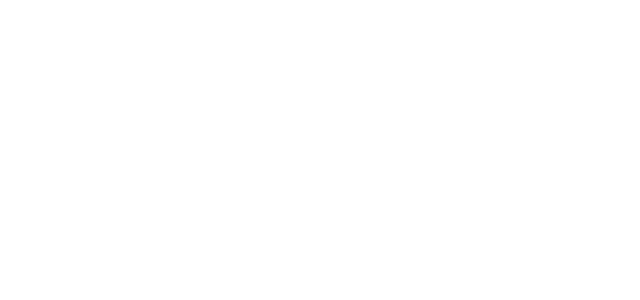
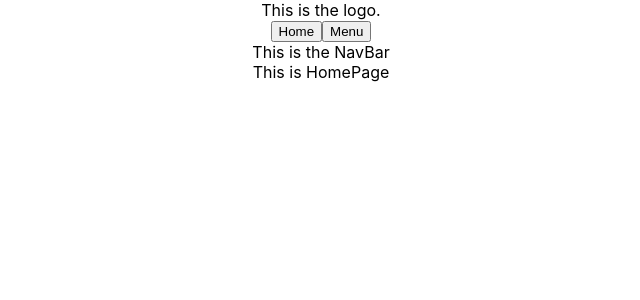
Before and after one commit to ggroshansii/js-react-restaurant-app, a React (Create React App) app: page / in a window 1280 px wide. Shown: the top 300 px of the page, without its empty margins (319-959 px from the left). Built offline with nearby package versions, Linux system fonts and the light colour scheme.

Commit message:
finished NavBarcomponent functionality; buttons in NavBar now switch the page from Home to Menu page

```diff
--- a/src/components/App/App.jsx
+++ b/src/components/App/App.jsx
@@ -1,10 +1,34 @@
 
 import './App.css';
+import Logo from '../Logo/Logo'
+import NavBar from '../NavBar/NavBar'
+import Home from '../Home/Home'
+import Menu from '../Menu/Menu'
+import { useState } from 'react'
 
 function App() {
+
+const [navSelection, setNavSelection] = useState('home');
+
+let html;
+switch (navSelection) {
+  case 'home':
+    html = <Home />;
+    break;
+  case 'menu':
+    html = <Menu />;
+    break;
+}
+
+function changeNavSelection(value) {
+  setNavSelection(value);
+}
+
   return (
     <div className="App">
-
+      <Logo />
+      <NavBar changeNavSelection={changeNavSelection}/>
+      {html}
     </div>
   );
 }
--- /dev/null
+++ b/src/components/Home/Home.jsx
@@ -0,0 +1,12 @@
+
+import './Home.css';
+
+function Home() {
+  return (
+    <div>
+    This is HomePage
+    </div>
+  );
+}
+
+export default Home;
--- /dev/null
+++ b/src/components/Logo/Logo.jsx
@@ -0,0 +1,12 @@
+
+import './Logo.css';
+
+function Logo() {
+  return (
+    <div>
+    This is the logo.
+    </div>
+  );
+}
+
+export default Logo;
--- /dev/null
+++ b/src/components/Menu/Menu.jsx
@@ -0,0 +1,12 @@
+
+import './Menu.css';
+
+function Menu() {
+  return (
+    <div>
+    This is the Menu
+    </div>
+  );
+}
+
+export default Menu;
--- /dev/null
+++ b/src/components/NavBar/NavBar.jsx
@@ -0,0 +1,23 @@
+
+
+import './NavBar.css';
+
+function NavBar(props) {
+
+
+
+  return (
+    <div>
+      <div className="nav-container">
+        <button value='home' name='home' onClick={() => props.changeNavSelection('home')}>Home</button>
+        <button value="menu" name='menu' onClick={() => props.changeNavSelection('menu')}>Menu</button>
+        {/* <button value="aboutus" name='aboutus'>About Us</button>
+        <button value="contact" name='contact'>Contact</button> */}
+
+      </div>
+    This is the NavBar
+    </div>
+  );
+}
+
+export default NavBar;
```
Also changed, not shown: src/components/Home/Home.css (added), src/components/Logo/Logo.css (added), src/components/Menu/Menu.css (added), src/components/NavBar/NavBar.css (added).
